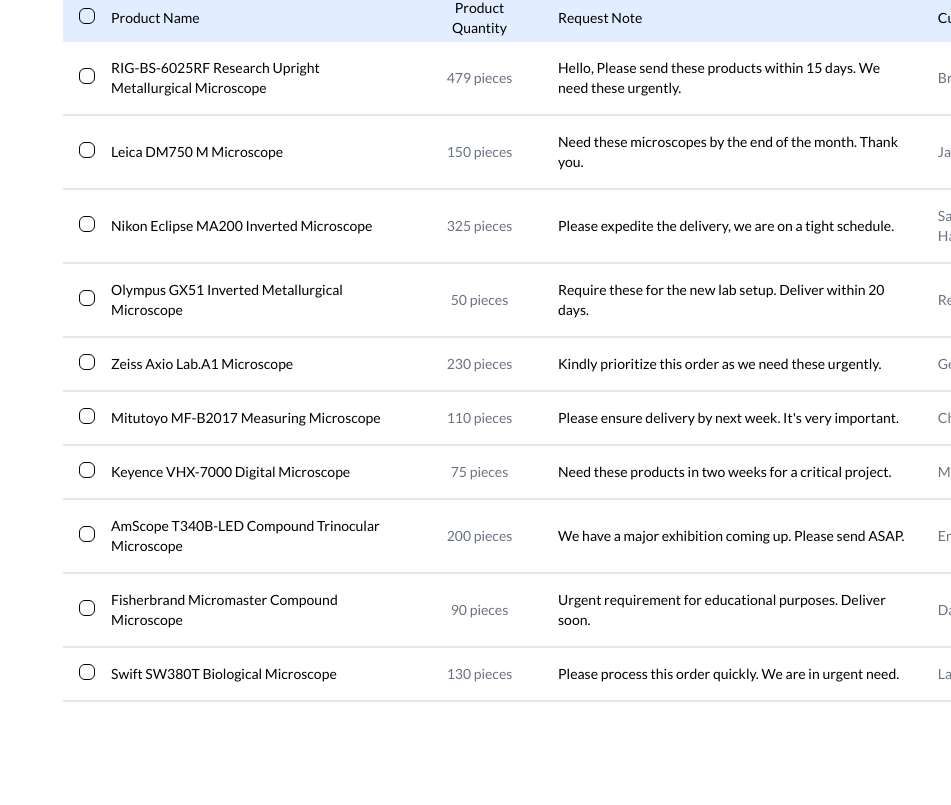
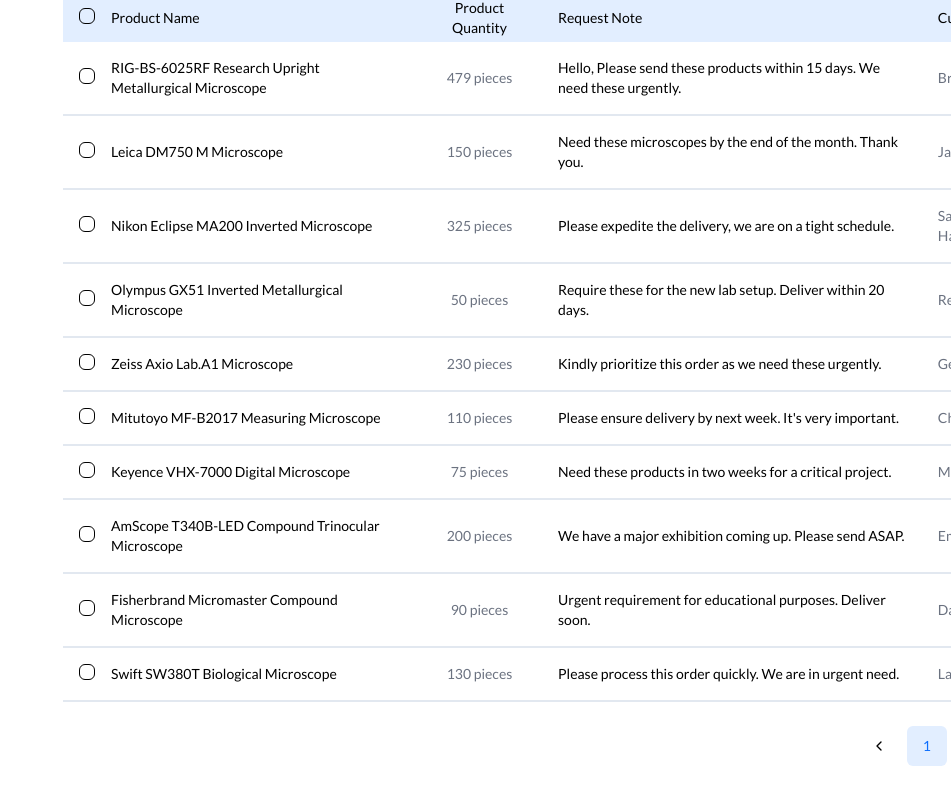
Before and after one commit to shakib-anwar-nibir17/tools121-frontend-vendor, a Next.js app: page /dashboard in a window 1280 px wide. Shown: the part 1673-2478 px from the top of the page, without its empty margins (329-1280 px from the left). Before the commit the page ends 2455 px from the top, so only its background shows below. Built offline with nearby package versions, Linux system fonts and the light colour scheme.

Commit message:
minor fixes

```diff
--- a/app/globals.css
+++ b/app/globals.css
@@ -27,9 +27,3 @@
   border-top: var(--size) solid black;
   top: 55%;
 }
-* {
-  @apply box-border;
-}
-body {
-  @apply min-h-screen grid place-items-center;
-}
--- a/components/Dashboard/DashboardPage/TodaysQuotation.jsx
+++ b/components/Dashboard/DashboardPage/TodaysQuotation.jsx
@@ -90,7 +90,7 @@
 
 const TodaysQuotation = () => {
   return (
-    <div className="max-w-[1189px] mt-10">
+    <div className="max-w-[1189px] mt-10 mb-20">
       <div className="flex items-center justify-between">
         <div className="text-lg font-medium border-b-[3px] py-3 border-primary-900 px-4">
           <h1 className="text-black">
@@ -103,7 +103,7 @@
           <PaginationComponent />
         </div>
       </div>
-      <Table className="mt-6 mb-20">
+      <Table className="mt-6">
         <TableHeader>
           <TableRow className="bg-primary-50 font-bold text-black rounded-l-lg">
             <TableHead>
@@ -157,6 +157,9 @@
           ))}
         </TableBody>
       </Table>
+      <div className="flex justify-end mt-6">
+        <PaginationComponent />
+      </div>
     </div>
   );
 };
--- a/components/ui/button.jsx
+++ b/components/ui/button.jsx
@@ -9,7 +9,7 @@
   {
     variants: {
       variant: {
-        default: "bg-primary text-primary-foreground hover:bg-primary/90",
+        default: "bg-primary-900 text-white hover:bg-primary-900/90",
         destructive:
           "bg-destructive text-destructive-foreground hover:bg-destructive/90",
         outline:
```
